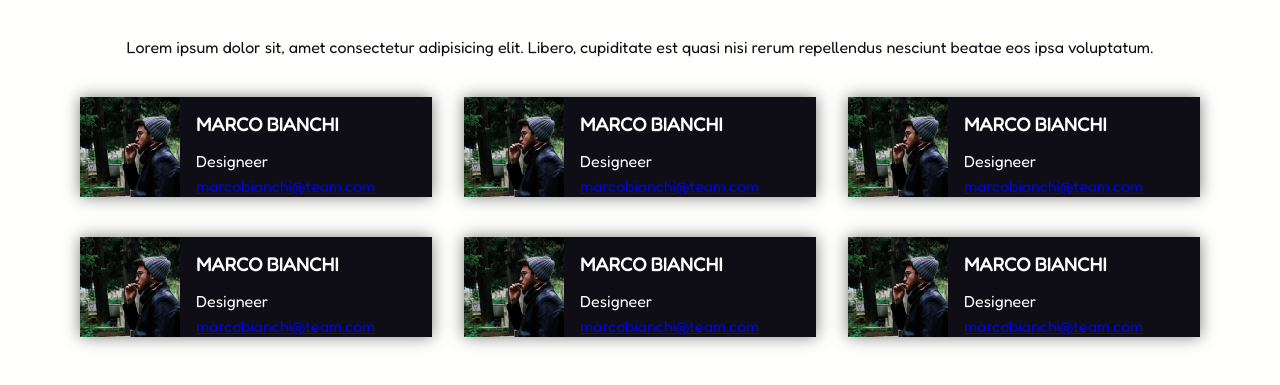
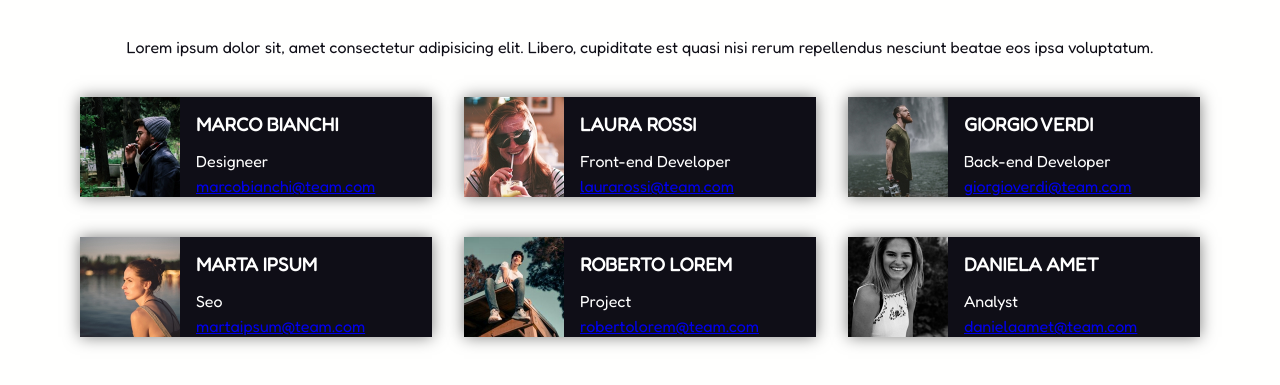
Before and after one commit to giorgiop62/html-css-float-cards, a plain HTML site: page index.html in a window 1280 px wide. Shown: the part 85-470 px from the top of the page. Drawn offline with Linux system fonts and the light colour scheme.

Commit message:
fine progetto1

```diff
--- a/index.html
+++ b/index.html
@@ -8,7 +8,7 @@
 <link rel="preconnect" href="https://fonts.gstatic.com" crossorigin>
 <link href="https://fonts.googleapis.com/css2?family=Fredoka&display=swap" rel="stylesheet">
 <title>Floating Card</title>
-<link rel="stylesheet" href="/css/style.css">
+<link rel="stylesheet" href="./css/style.css">
 </head>
 <body>
   <main class="container">
@@ -38,11 +38,11 @@
       <div class="col">
 
         <div class="card clearfix">
-          <img class="profilo" src="./css/male1.png" alt="male1">
+          <img class="profilo" src="./css/female1.png" alt="female1">
         <div class="contenuto">
-          <h3 class="nome">Marco Bianchi</h3>
-          <span class="posizione">Designeer</span>
-          <a href="mailto:">marcobianchi@team.com</a>
+          <h3 class="nome">Laura Rossi</h3>
+          <span class="posizione">Front-end Developer</span>
+          <a href="mailto:">laurarossi@team.com</a>
         </div>
 
         </div>
@@ -52,11 +52,11 @@
       <div class="col">
 
         <div class="card clearfix">
-          <img class="profilo" src="./css/male1.png" alt="male1">
+          <img class="profilo" src="./css/male2.png" alt="male2">
         <div class="contenuto">
-          <h3 class="nome">Marco Bianchi</h3>
-          <span class="posizione">Designeer</span>
-          <a href="mailto:">marcobianchi@team.com</a>
+          <h3 class="nome">Giorgio Verdi</h3>
+          <span class="posizione">Back-end Developer</span>
+          <a href="mailto:">giorgioverdi@team.com</a>
         </div>
 
         </div>
@@ -66,11 +66,11 @@
       <div class="col">
 
         <div class="card clearfix">
-          <img class="profilo" src="./css/male1.png" alt="male1">
+          <img class="profilo" src="./css/female2.png" alt="female2">
         <div class="contenuto">
-          <h3 class="nome">Marco Bianchi</h3>
-          <span class="posizione">Designeer</span>
-          <a href="mailto:">marcobianchi@team.com</a>
+          <h3 class="nome">Marta ipsum</h3>
+          <span class="posizione">Seo</span>
+          <a href="mailto:">martaipsum@team.com</a>
         </div>
 
         </div>
@@ -80,11 +80,11 @@
       <div class="col">
 
         <div class="card clearfix">
-          <img class="profilo" src="./css/male1.png" alt="male1">
+          <img class="profilo" src="./css/male3.png" alt="male3">
         <div class="contenuto">
-          <h3 class="nome">Marco Bianchi</h3>
-          <span class="posizione">Designeer</span>
-          <a href="mailto:">marcobianchi@team.com</a>
+          <h3 class="nome">Roberto Lorem</h3>
+          <span class="posizione">Project</span>
+          <a href="mailto:">robertolorem@team.com</a>
         </div>
 
         </div>
@@ -94,17 +94,19 @@
       <div class="col">
 
         <div class="card clearfix">
-          <img class="profilo" src="./css/male1.png" alt="male1">
+          <img class="profilo" src="./css/female3.png" alt="female3">
         <div class="contenuto">
-          <h3 class="nome">Marco Bianchi</h3>
-          <span class="posizione">Designeer</span>
-          <a href="mailto:">marcobianchi@team.com</a>
+          <h3 class="nome">Daniela Amet</h3>
+          <span class="posizione">Analyst</span>
+          <a href="mailto:">danielaamet@team.com</a>
         </div>
 
         </div>
 
       </div>
 
+
+
     </section>
   </main>
 
```
Also changed, not shown: 1 other file.
